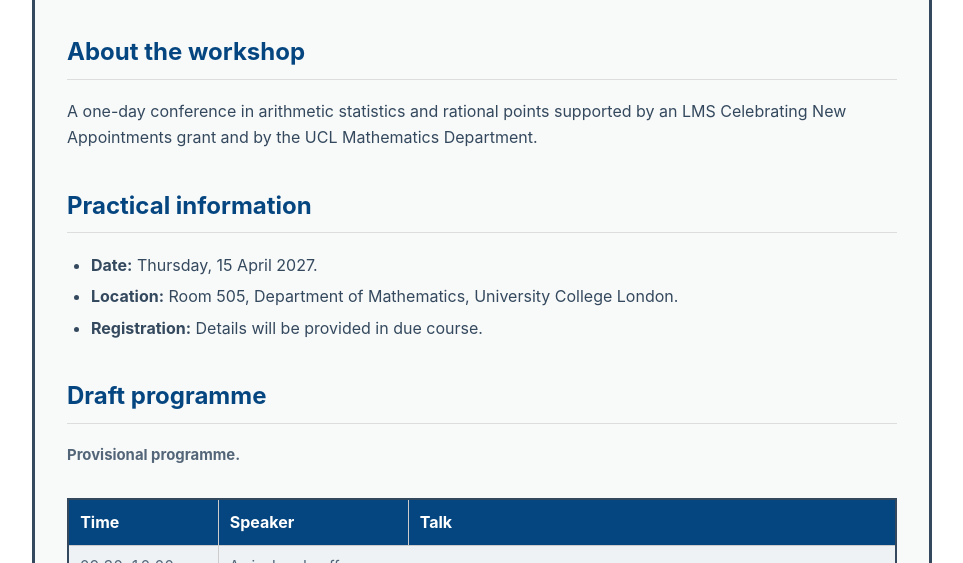
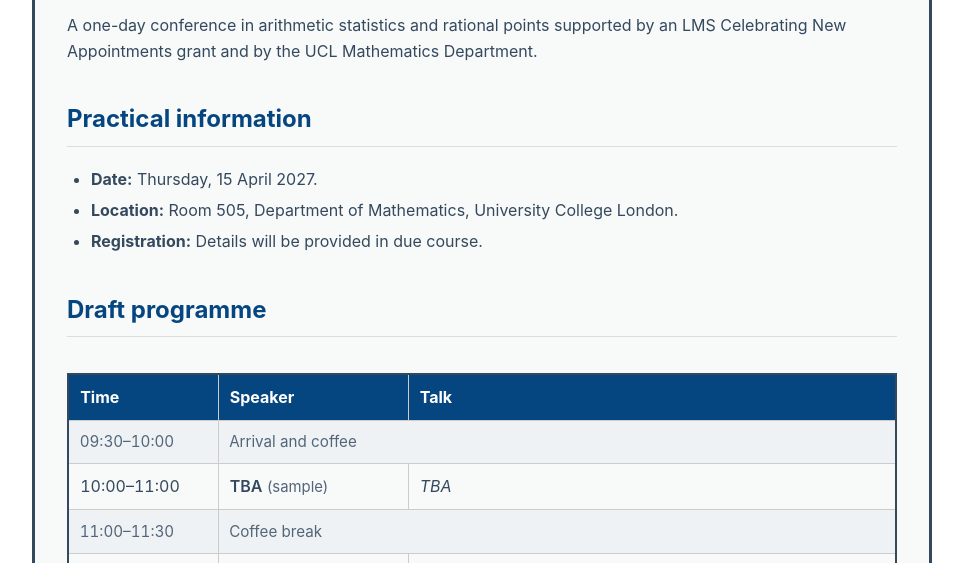
Before and after one commit to jeflaga/jeflaga.github.io, a plain HTML site: page lms-conference-2027/index.html in a window 1280 px wide. Shown: the part 218-781 px from the top of the page, without its empty margins (158-1121 px from the left). Drawn offline with Linux system fonts and the light colour scheme.

Commit message:
Update index.html

```diff
--- a/lms-conference-2027/index.html
+++ b/lms-conference-2027/index.html
@@ -112,12 +112,10 @@
       </h1>
     </header>
 
-    <section id="about" aria-labelledby="about-heading">
-      <h2 id="about-heading">About the workshop</h2>
       <p>
         A one-day conference in arithmetic statistics and rational points supported by an LMS Celebrating New Appointments grant and by the UCL Mathematics Department.
       </p>
-    </section>
+
 
 
       <section id="information" aria-labelledby="info-heading">
@@ -132,9 +130,7 @@
 
     <section id="programme" aria-labelledby="programme-heading">
       <h2 id="programme-heading">Draft programme</h2>
-      <p class="status-note">
-        <strong>Provisional programme.</strong>
-      </p>
+
       <div class="table-scroll" role="region" aria-label="Workshop timetable" tabindex="0">
         <table>
           <thead>
```
